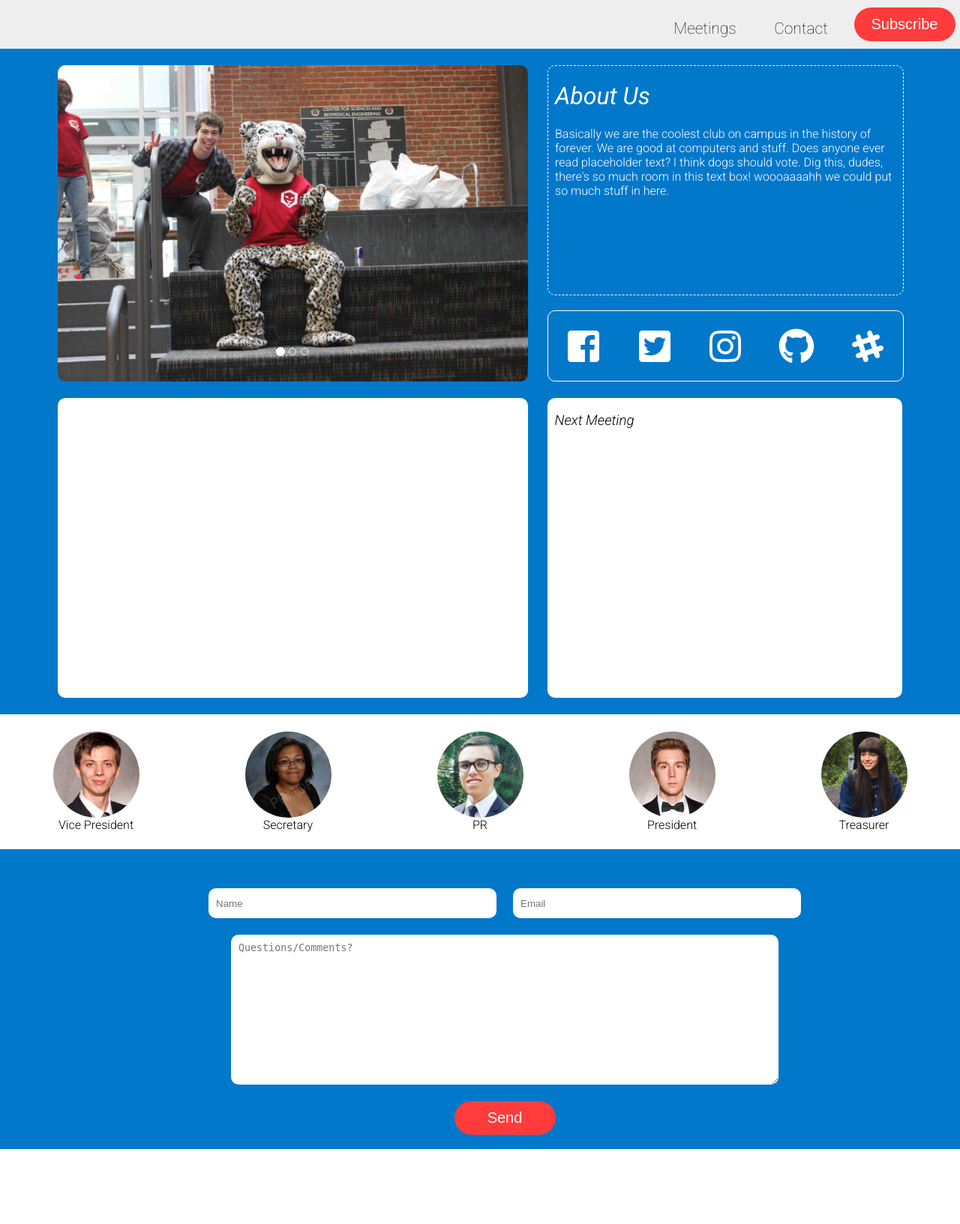
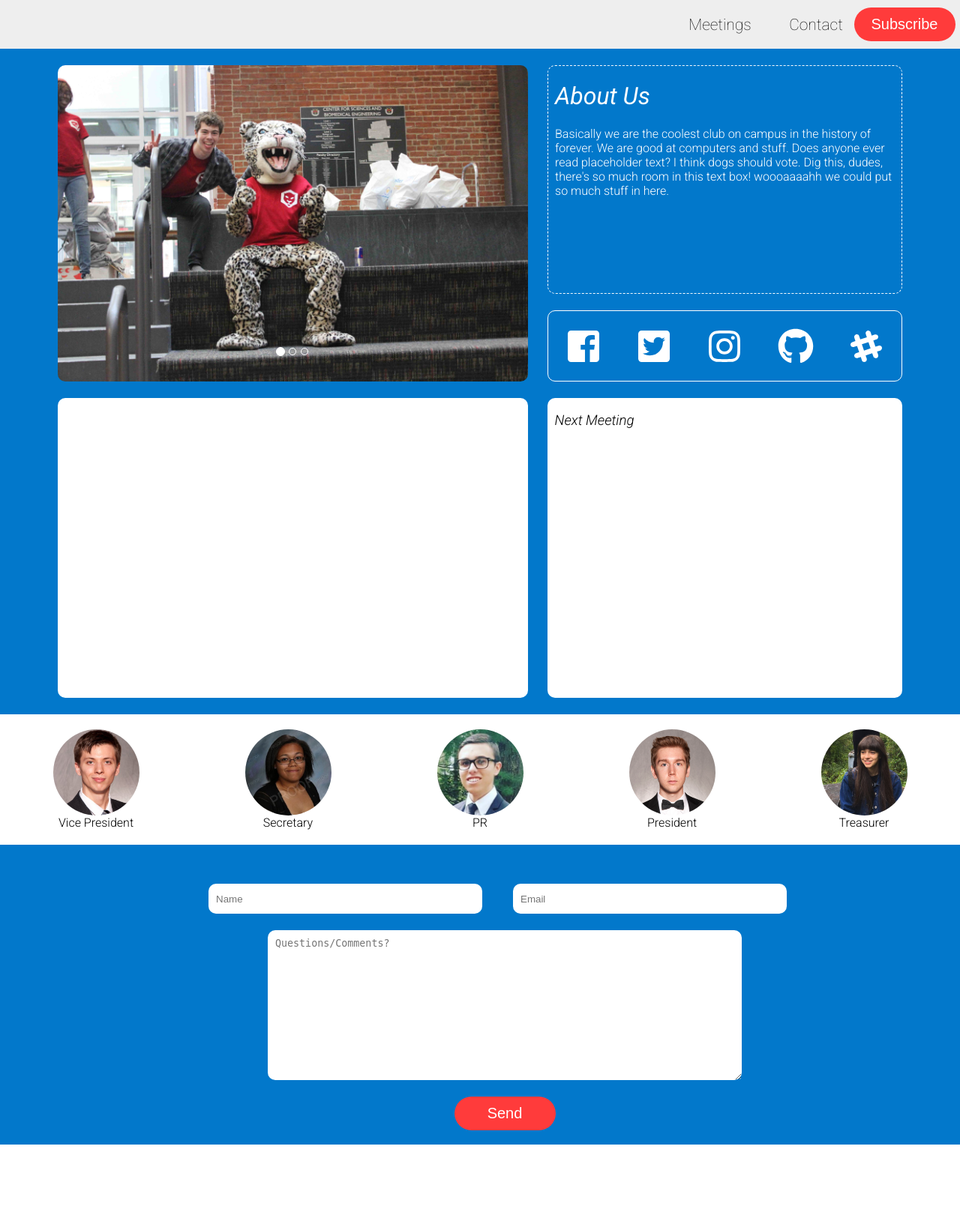
Before and after one commit to csswit/new-css-website, a PHP site: page / in a window 1280 px wide. Shown: the whole page at 75% size. After the commit the page ends 1527 px from the top, so only its background shows below. Run offline with PHP 8.4, Linux system fonts and the light colour scheme; some libraries are stand-ins or nearby versions.

Commit message:
Compacted code

```diff
--- a/index.html
+++ b/index.html
@@ -21,7 +21,6 @@
       <button id="subscribe"> Subscribe</button>
       <a href="" class="navlink" id="contact">Contact</a>
       <a href="" class="navlink" id="meetings">Meetings</a>
-      <input type="submit" id="secretbutton" onclick="document.getElementById('hidden').style.display = 'inline-block'; document.getElementById('hidden').style.position: absolute;" />
     </div>
 
 
@@ -56,6 +55,7 @@
       </p>
       <!-- <img src="logo.png"> -->
     </div>
+
     <div class="socialpane">
       <a id="socialicon" href="https://www.facebook.com/CSSatWIT/" target="_blank"><i class="fab fa-facebook-square fa-3x"></i></a>
       <a id="socialicon" href="https://twitter.com/wentworthcss" target="_blank"><i id="socialicon" class="fab fa-twitter-square fa-3x"></i></a>
@@ -68,9 +68,8 @@
       <h3 id="meetingheader">Next Meeting</h3>
     </div>
 
-    <div class="newspane" id="articlesnippet">
+    <div class="newspane" id="newscontent">
     </div>
-
   </div>
 
   <div class=secondsection>
@@ -113,11 +112,7 @@
     <footer class="footer">
       <p>Footer</p>
     </footer>
-
   </div>
-
 </body>
 
-
-
 </html>
--- a/style.css
+++ b/style.css
@@ -145,6 +126,7 @@
 }
 
 #meetings, #contact, #subscribe {
+  padding: 0;
   justify-self: center;
   align-self: center;
 }
@@ -170,18 +152,17 @@
 .carouselSlide {
   max-height: 422px;
   min-height: 422px;
-  /* min-height: 422px */
-  min-width: 100%;
+  /* min-width: 100%; */
   width: 100%;
 }
 
 div.aboutpane {
-  width: 98%;
-  height: 305px;
+  /* width: 98%; */
+  /* height: 305px; */
   padding-left: 2%;
-  background-color: none;
-  border-radius: 10px;
-  margin-bottom: 4%;
+  /* background-color: none; */
+  /* border-radius: 10px; */
+  /* margin-bottom: 4%; */
   border: 1px dashed white;
 
   grid-column-start: 4;
@@ -191,7 +172,7 @@
 }
 
 div.socialpane {
-  width: 100%;
+  /* width: 100%; */
   background-color: none;
   border: 1px solid white;
   display: grid;
@@ -208,16 +189,16 @@
 }
 
 div.socialpane>* {
-  padding: 2% 3%;
+  /* padding: 2% 3%; */
 }
 
 div.newspane {
-  float: left;
-  height: 400px;
+  /* float: left; */
+  /* height: 400px; */
   background-color: white;
-  margin-bottom: 4%;
+  /* margin-bottom: 4%; */
   display: grid;
-  grid-template-columns: 100%;
+  /* grid-template-columns: 100%; */
   grid-template-rows: 20px repeat(4, 95px);
   grid-column-start: 2;
   grid-column-end: 3;
@@ -273,15 +254,15 @@
   display: grid;
 
   grid-template-columns: repeat(5, 20%);
-  grid-template-rows: 140px;
+  /* grid-template-rows: 140px; */
   grid-column-start: 1;
   grid-column-end: 6;
 }
 
 .membercard {
   display: grid;
-  grid-template-columns: 100%;
-  grid-template-rows: 115px;
+  /* grid-template-columns: 100%; */
+  /* grid-template-rows: 115px; */
   justify-self: center;
   align-self: center;
   text-align: center;
@@ -337,6 +320,7 @@
   /* max-width: 310px; */
   /* min-width: 30%; */
   /* justify-self: center; */
+  margin-right: 5%;
 
   grid-column-start: 2;
   grid-column-end: 3;
@@ -348,6 +332,7 @@
   /* max-width: 310px; */
   /* min-width: 30%; */
   /* justify-self: center; */
+  margin-right: 5%;
 
   grid-column-start: 3;
   grid-column-end: 4;
@@ -357,8 +342,8 @@
 
 #formmessage {
   padding-top: 10px;
-  margin-left: 30px;
-  margin-right: 30px;
+  margin-left: 10%;
+  margin-right: 10%;
 
   grid-column-start: 2;
   grid-column-end: 4;
@@ -396,20 +381,21 @@
   grid-row-end: 3;
 }
 
-#hidden {
-  margin-top: 56px;
-  margin-left: 10%;
-  float: right;
-  width: 10%;
-  display: hidden;
-}
+@media screen and (max-width: 1150px) {
+  #meetings {
+    grid-column-start: 6;
+    grid-column-end: 7;
+  }
 
-#secretbutton {
-  width: 1px;
-  background-color: rgba(0, 0, 0, 0);
-  border: none;
-  color: none;
-  font-size: 0px;
+  #contact {
+    grid-column-start: 7;
+    grid-column-end: 9;
+  }
+
+  #subscribe {
+    grid-column-start: 9;
+    grid-column-end: 11;
+  }
 }
 
 @media screen and (max-width: 768px) {
```
Also changed, not shown: other parts of style.css (+21 -38 lines), javascript.js (+7 -41 lines).
